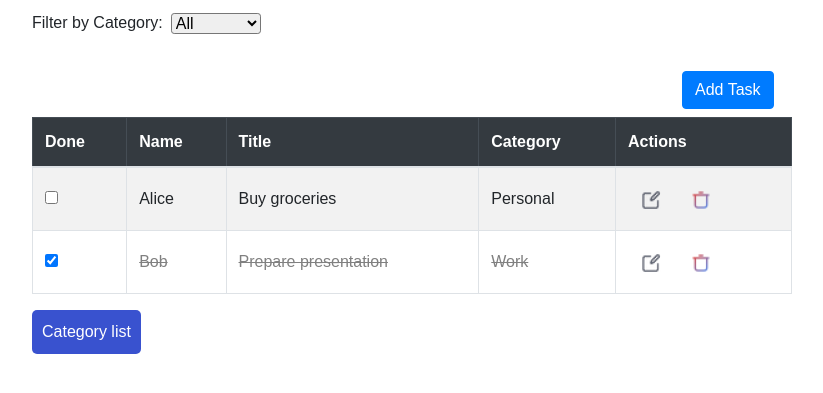
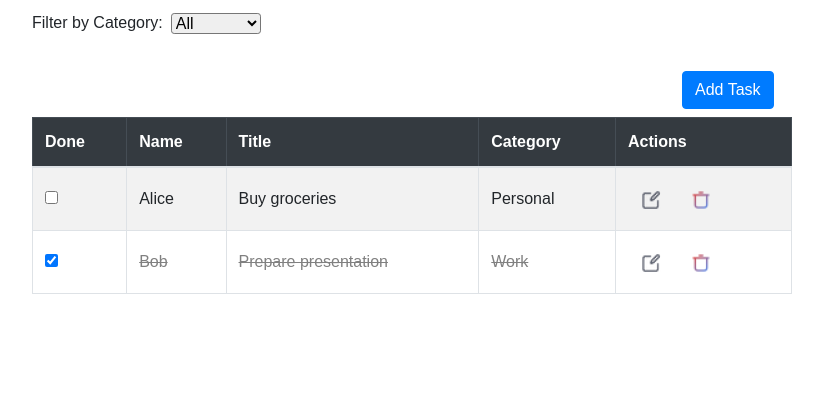
Before and after one commit to debscoding-girl05/todoListGitGroup, a website: page index.html in a window 1280 px wide. Shown: the part 127-520 px from the top of the page, without its empty margins (228-1051 px from the left). Drawn offline with nearby package versions, Linux system fonts and the light colour scheme.

Commit message:
modification d'index

```diff
--- a/index.html
+++ b/index.html
@@ -49,10 +49,7 @@
             </tbody>
         </table>
 
-        <div class="link">
-            <a href="categories.html">Category list</a>
-        </div>
-    </div>
+
 
     <!-- Modal for Adding/Editing Task -->
     <div class="modal fade" id="taskModal" tabindex="-1" aria-labelledby="taskModalLabel" aria-hidden="true">
```
